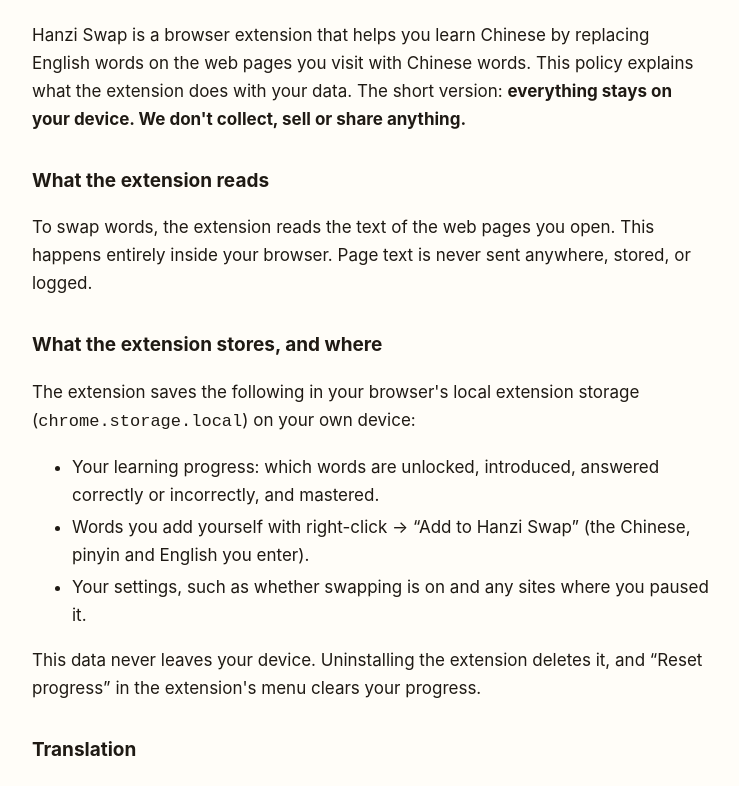
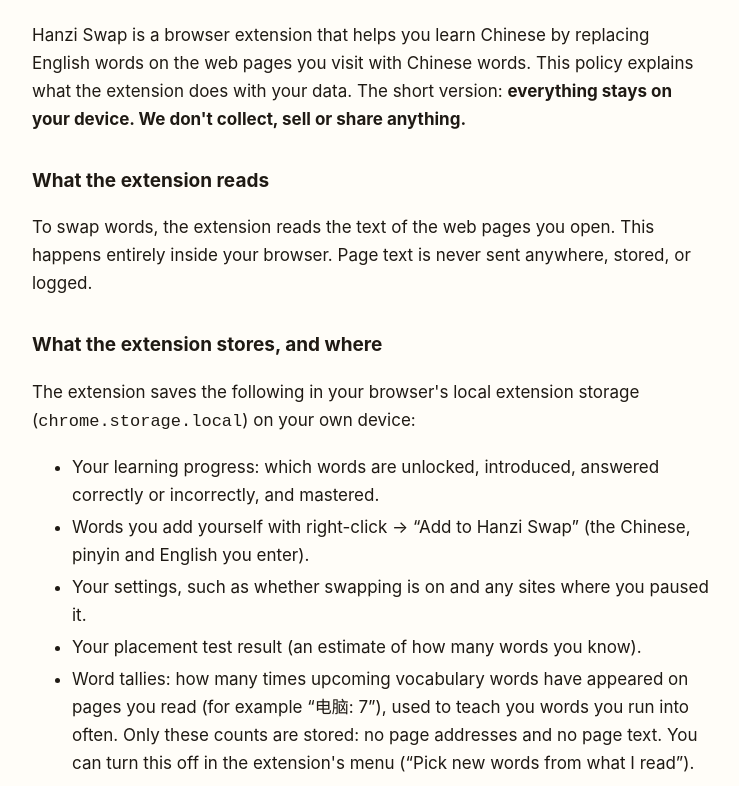
Before and after one commit to hahakumquat/hanzi-swap-site, a plain HTML site: page privacy.html in a window 1280 px wide. Shown: the part 133-919 px from the top of the page, without its empty margins (268-1007 px from the left). Drawn offline with Linux system fonts and the light colour scheme.

Commit message:
Privacy policy: mention word tallies and placement result
Co-Authored-By: Claude Opus 5.5 <noreply@anthropic.com>

```diff
--- a/privacy.html
+++ b/privacy.html
@@ -31,6 +31,8 @@
     <li>Your learning progress: which words are unlocked, introduced, answered correctly or incorrectly, and mastered.</li>
     <li>Words you add yourself with right-click → “Add to Hanzi Swap” (the Chinese, pinyin and English you enter).</li>
     <li>Your settings, such as whether swapping is on and any sites where you paused it.</li>
+    <li>Your placement test result (an estimate of how many words you know).</li>
+    <li>Word tallies: how many times upcoming vocabulary words have appeared on pages you read (for example “电脑: 7”), used to teach you words you run into often. Only these counts are stored: no page addresses and no page text. You can turn this off in the extension's menu (“Pick new words from what I read”).</li>
   </ul>
   <p>This data never leaves your device. Uninstalling the extension deletes it, and “Reset progress” in the extension's menu clears your progress.</p>
 
```
